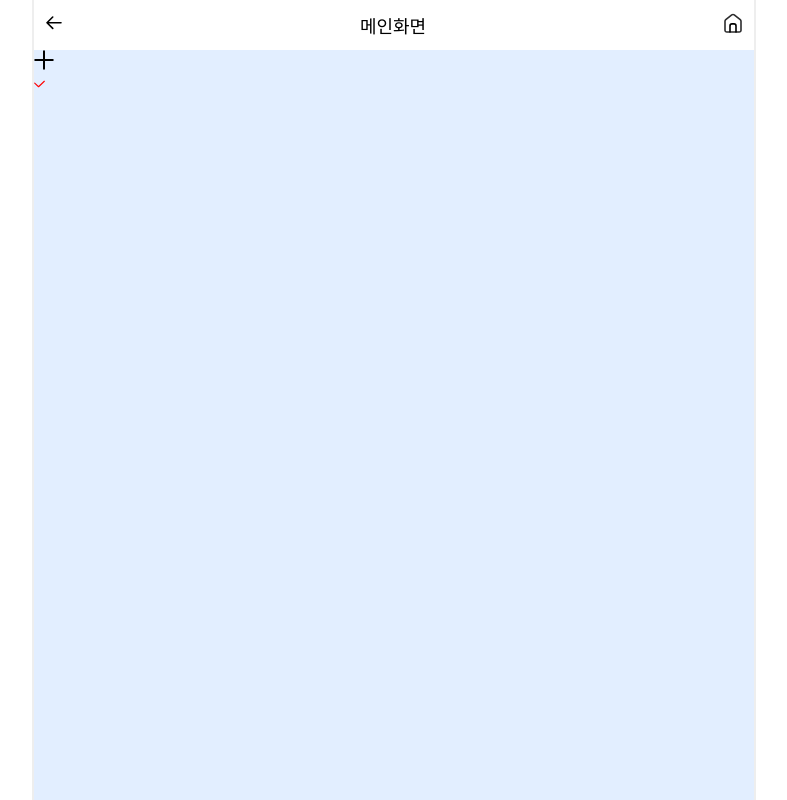
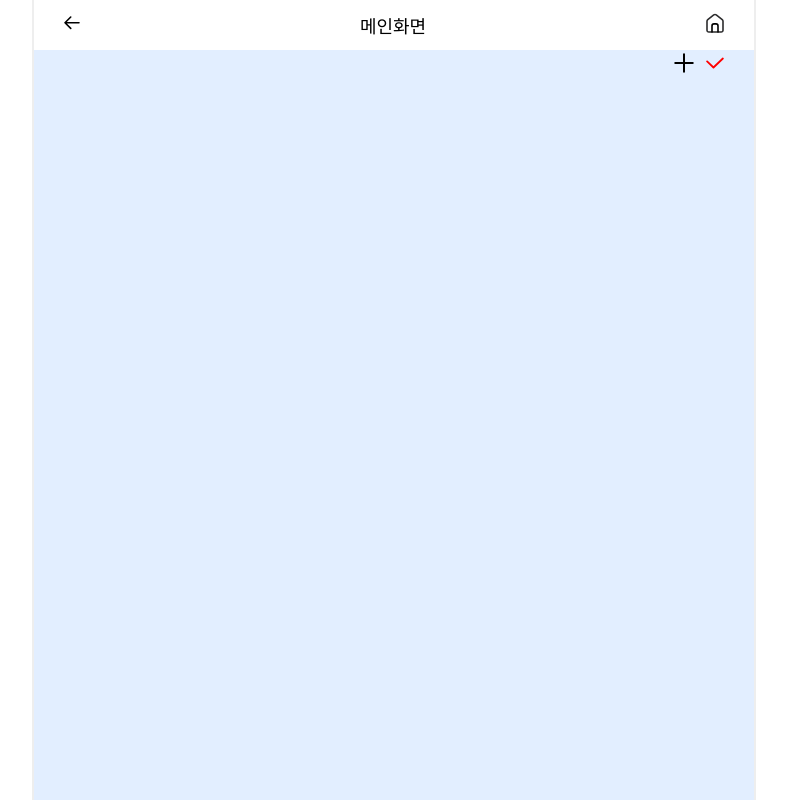
Before and after one commit to dustmzmfla/crud, a React (Create React App) app: page / in a window 1280 px wide. Shown: the whole page, without its empty margins (246-1033 px from the left). Built offline with nearby package versions, Linux system fonts and the light colour scheme; a web font is replaced by a local one.

Commit message:
아이콘 변경

```diff
--- a/src/components/header/index.js
+++ b/src/components/header/index.js
@@ -11,7 +11,7 @@ const HeaderCss = styled.div`
         display: flex;
         justify-content: space-between;
         align-items: center;
-        padding: 0 12px;
+        padding: 0 30px;
     }
 `;
 
--- a/src/pages/main/mainHeader/index.js
+++ b/src/pages/main/mainHeader/index.js
@@ -3,6 +3,14 @@ import PlusBtn from "../../../svgs/plusBtn";
 import CheckIcon from "../../../svgs/checkIcon";
 
 const StyleCss = styled.div`
+    .mainHeader {
+        display: flex;
+        gap: 12px;
+        justify-content: right;
+        align-items: center;
+        padding: 0 30px;
+        height: 30px;
+    }
 `;
 
 const MainHeader = () => {
@@ -10,7 +18,7 @@ const MainHeader = () => {
         <StyleCss>
             <div className="mainHeader">
                 <PlusBtn/>
-                <CheckIcon width={'16px'} height={'10px'} color={'red'}/>
+                <CheckIcon width={'18'} height={'14'} color={'red'}/>
             </div>
         </StyleCss>
     );
--- a/src/svgs/backBtn.js
+++ b/src/svgs/backBtn.js
@@ -2,9 +2,6 @@ import styled from "styled-components";
 
 const SvgStyle = styled.div`
     svg {
-        width: 16px;
-        height: 14px;
-        stroke: #000;
         cursor: pointer;
     }
 `;
@@ -12,8 +9,8 @@ const SvgStyle = styled.div`
 const BackBtn = (props) => {
     return (
         <SvgStyle>
-            <svg width={props.width} height={props.height} viewBox="0 0 16 14" fill="none" xmlns="http://www.w3.org/2000/svg">
-                <path d="M15 6.72H1M1 6.72L6.72 1M1 6.72L6.72 12.44" stroke={props.color} stroke-width="1.6" stroke-linecap="round" stroke-linejoin="round"/>
+            <svg width={props.width === undefined ? '16' : props.width} height={props.height === undefined ? '14' : props.height} viewBox="0 0 16 14" fill="none" xmlns="http://www.w3.org/2000/svg">
+                <path d="M15 6.72H1M1 6.72L6.72 1M1 6.72L6.72 12.44" stroke={props.color === undefined ? '#000' : props.color} stroke-width="1.6" stroke-linecap="round" stroke-linejoin="round"/>
             </svg>
         </SvgStyle>
     )
--- a/src/svgs/checkIcon.js
+++ b/src/svgs/checkIcon.js
@@ -2,18 +2,17 @@ import styled from "styled-components";
 
 const SvgStyle = styled.div`
     svg {
-        width: 11px;
-        height: 8px;
-        stroke: #000;
         cursor: pointer;
     }
 `;
 
 const CheckIcon = (props) => {
+
+
     return (
         <SvgStyle>
-            <svg width={props.width} height={props.height} viewBox="0 0 16 10" fill="none" xmlns="http://www.w3.org/2000/svg">
-                <path d="M15 1L6.64912 9L1 3.58824" stroke={props.color} stroke-width="1.6" stroke-linecap="round" stroke-linejoin="round"/>
+            <svg width={props.width === undefined ? '11' : props.width} height={props.height === undefined ? '8' : props.height} viewBox="0 0 16 10" fill="none" xmlns="http://www.w3.org/2000/svg">
+                <path d="M15 1L6.64912 9L1 3.58824" stroke={props.color === undefined ? '#000' : props.color} stroke-width="1.6" stroke-linecap="round" stroke-linejoin="round"/>
             </svg>
         </SvgStyle>
     )
--- a/src/svgs/homeBtn.js
+++ b/src/svgs/homeBtn.js
@@ -2,9 +2,6 @@ import styled from "styled-components";
 
 const SvgStyle = styled.div`
     svg {
-        width: 18px;
-        height: 20px;
-        stroke: #000;
         cursor: pointer;
     }
 `;
@@ -12,9 +9,9 @@ const SvgStyle = styled.div`
 const HomeBtn = (props) => {
     return (
         <SvgStyle>
-            <svg width={props.width} height={props.height} viewBox="0 0 18 20" fill="none" xmlns="http://www.w3.org/2000/svg">
+            <svg width={props.width === undefined ? '18' : props.height} height={props.height === undefined ? '20' : props.height} viewBox="0 0 18 20" fill="none" xmlns="http://www.w3.org/2000/svg">
                 <path d="M1 8.27071C1 7.65776 1.28107 7.07866 1.76262 6.69943L7.76262 1.97443C8.48851 1.4028 9.51149 1.4028 10.2374 1.97443L16.2374 6.69943C16.7189 7.07866 17 7.65776 17 8.27071V17.2C17 17.6774 16.8127 18.1352 16.4793 18.4728C16.1459 18.8104 15.6937 19 15.2222 19H2.77778C2.30628 19 1.8541 18.8104 1.5207 18.4728C1.1873 18.1352 1 17.6774 1 17.2V8.27071Z" stroke="#2C2C2D" stroke-width="1.6" stroke-linecap="round" stroke-linejoin="round"/>
-                <path d="M6 18.8887V12.8887C6 11.7841 6.89543 10.8887 8 10.8887H10C11.1046 10.8887 12 11.7841 12 12.8887V18.8887" stroke={props.color} stroke-width="1.6" stroke-linecap="round" stroke-linejoin="round"/>
+                <path d="M6 18.8887V12.8887C6 11.7841 6.89543 10.8887 8 10.8887H10C11.1046 10.8887 12 11.7841 12 12.8887V18.8887" stroke={props.color === undefined ? '#000' : props.color} stroke-width="1.6" stroke-linecap="round" stroke-linejoin="round"/>
             </svg>
         </SvgStyle>
     )
--- a/src/svgs/plusBtn.js
+++ b/src/svgs/plusBtn.js
@@ -2,9 +2,6 @@ import styled from "styled-components";
 
 const SvgStyle = styled.div`
     svg {
-        width: 20px;
-        height: 20px;
-        stroke: #000;
         cursor: pointer;
     }
 `;
@@ -12,8 +9,8 @@ const SvgStyle = styled.div`
 const PlusBtn = (props) => {
     return (
         <SvgStyle>
-            <svg width={props.width} height={props.height} viewBox="0 0 16 16" fill="none" xmlns="http://www.w3.org/2000/svg">
-                <path d="M1 8H8M8 8H15M8 8V1M8 8V15" stroke={props.color} stroke-width="1.6" stroke-linecap="round" stroke-linejoin="round"/>
+            <svg width={props.width === undefined ? '20' : props.width} height={props.height === undefined ? '20' : props.height} viewBox="0 0 16 16" fill="none" xmlns="http://www.w3.org/2000/svg">
+                <path d="M1 8H8M8 8H15M8 8V1M8 8V15" stroke={props.color === undefined ? '#000' : props.color} stroke-width="1.6" stroke-linecap="round" stroke-linejoin="round"/>
             </svg>
         </SvgStyle>
     )
```
